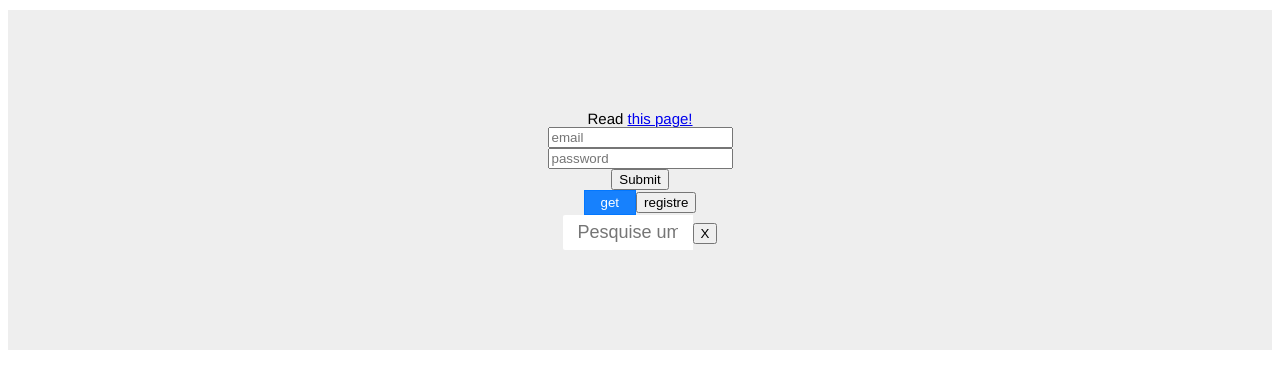
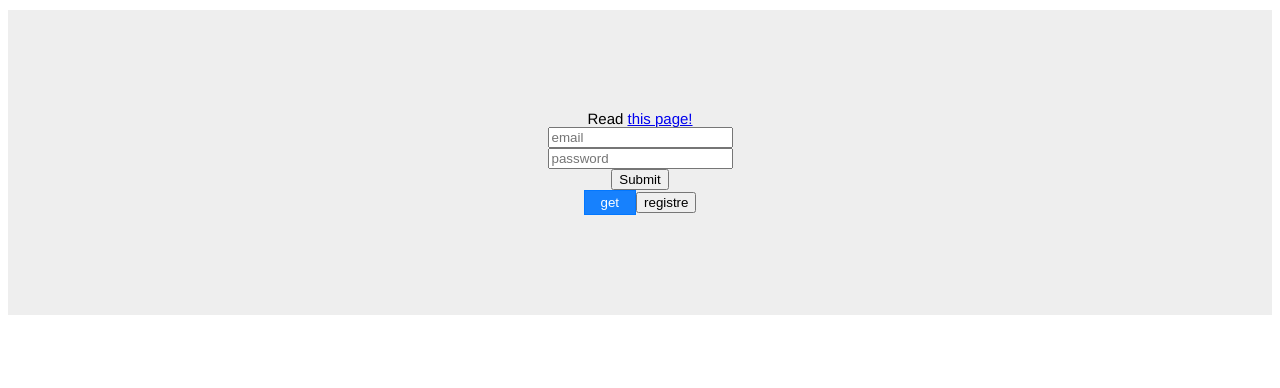
Before and after one commit to lemachegabriel/stock-app, a Next.js app: page / in a window 1280 px wide. Shown: the top 388 px of the page. Built offline with nearby package versions, Linux system fonts and the light colour scheme.

Commit message:
add search bar v3

```diff
--- a/pages/index.js
+++ b/pages/index.js
@@ -3,7 +3,6 @@ import styles from '../pages/style.module.css'
 import LoginForm from '../components/LoginForms'
 import { verify_cookie_auth } from '../lib/verify_cookie_auth'
 import Router from 'next/dist/next-server/server/router'
-import SearchBar from '../components/search'
 
 export default function home(){
 
@@ -23,7 +22,7 @@ export default function home(){
                     <button className={styles.button} onClick={verify_cookie_auth}>get</button>
                     <button className="button green" onClick={redirect_register}>registre</button>
                 </div>
-                <SearchBar placeholder="Pesquise um ativo"></SearchBar>
+
             </h1>
     )
 }
--- a/pages/posts/first-post.js
+++ b/pages/posts/first-post.js
@@ -1,7 +1,7 @@
 import Link from 'next/link'
 import {logout} from '../../lib/logout'
 import UserInfo from '../../components/UserProfile'
-import SearchBar from '../../components/search'
+import SearchBar from '../../components/Search'
 
 function FirstPost() {
   return (
```
